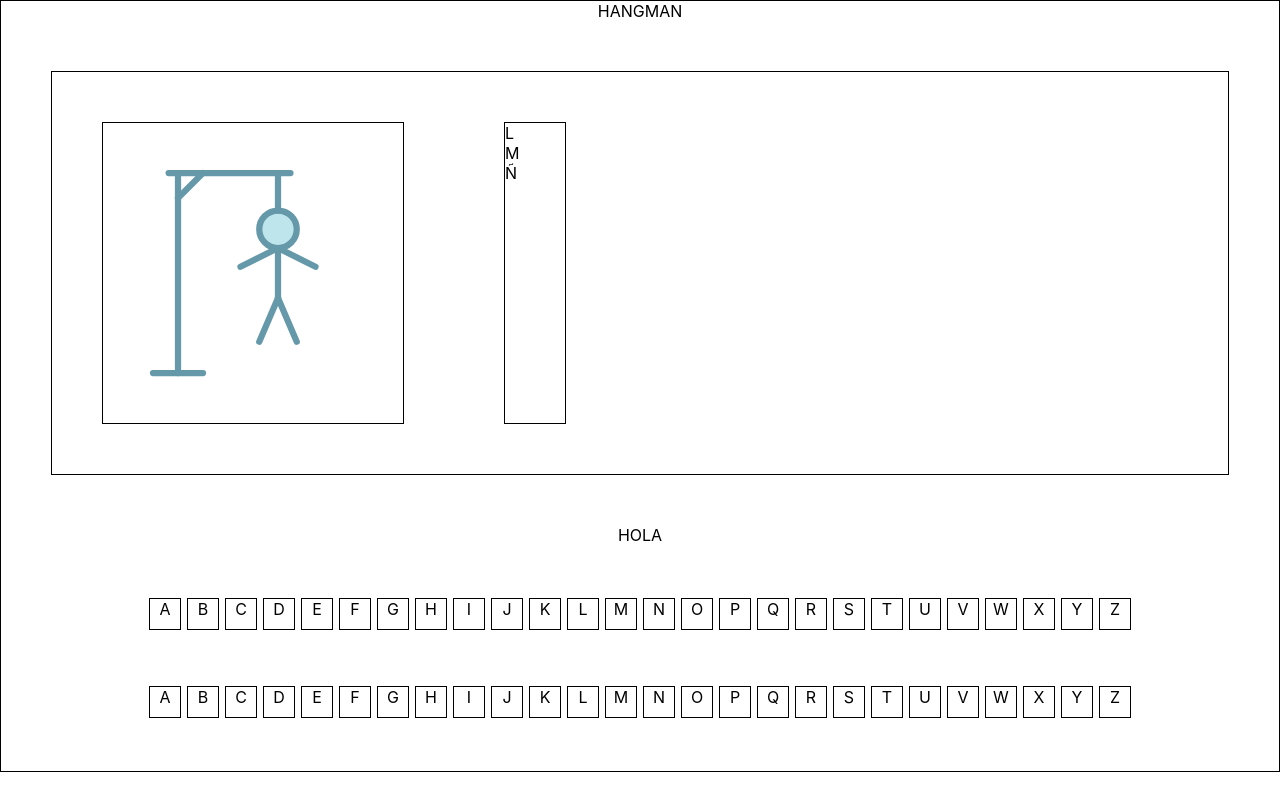
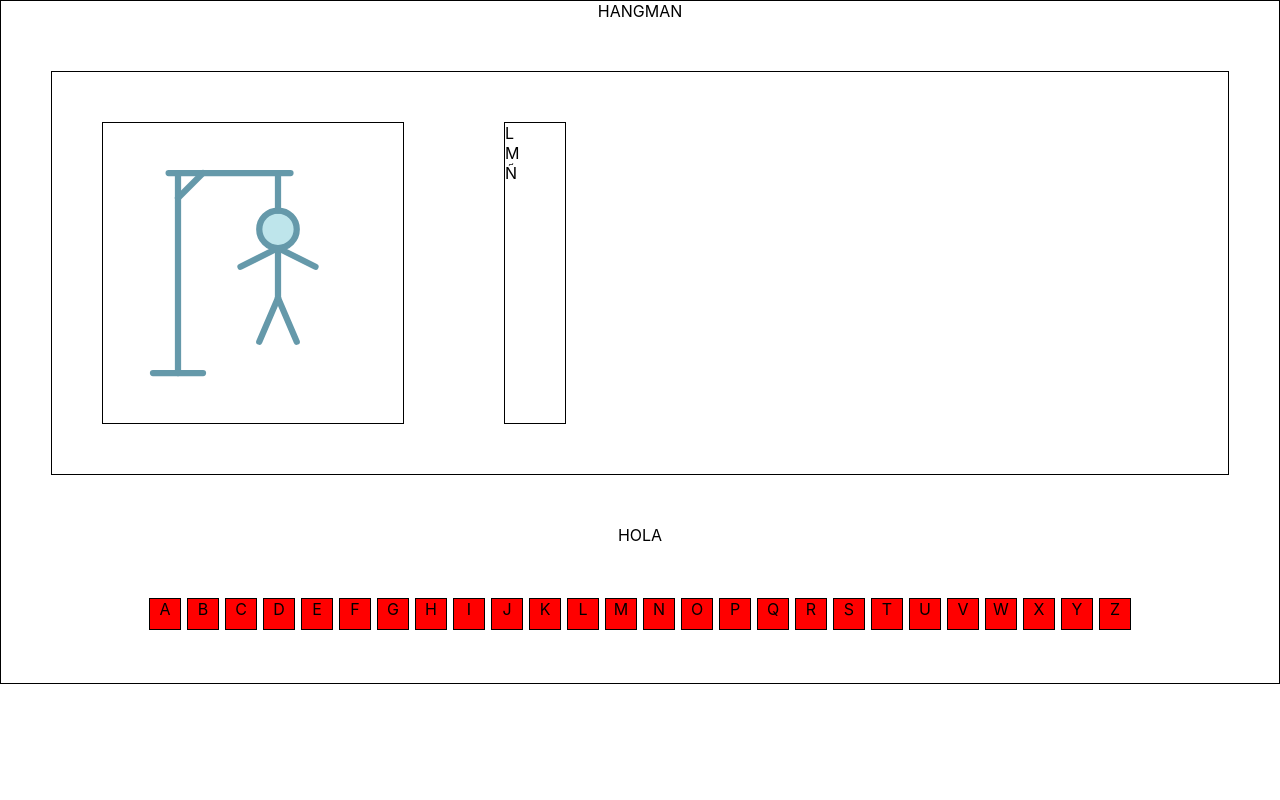
Before and after one commit to NapalfIzon/w04ch2-fazakas-izquieta-paoletti, a React (Create React App) app: page / in a window 1280 px wide. Built offline with nearby package versions, Linux system fonts and the light colour scheme.

Commit message:
Added functionality to the Letter Component

```diff
--- a/src/App.js
+++ b/src/App.js
@@ -35,7 +35,6 @@ function App() {
 
       <Letter />
 
-      <Letter />
     </>
   );
 }
--- a/src/Letter.css
+++ b/src/Letter.css
@@ -11,3 +11,11 @@
   text-align: center;
   margin: 3px;
 }
+
+.red {
+  background-color: red;
+}
+
+.green {
+  background-color: green;
+}
--- a/src/Letter.js
+++ b/src/Letter.js
@@ -1,7 +1,7 @@
 import {useState} from "react";
 import "./Letter.css";
 
-const Letter = ({playedLetter}) => {
+const Letter = ({isCorrect}) => {
     const alphabet = ["A","B","C","D","E","F","G","H","I","J","K","L",
                         "M","N","O","P","Q","R","S","T","U","V","W","X","Y","Z"];
 
@@ -10,7 +10,7 @@ const Letter = ({playedLetter}) => {
     return (
         <div className="letter-container">
         {
-            alphabet.map( letter => <div key={letter} className="letter"
+            alphabet.map( letter => <div key={letter} className={isCorrect ? "letter green" : "letter red"}
                                          onClick={ ()=> setPlayed(true)}> {letter} </div>)
         }
         </div>
```
Also changed, not shown: 1 other file (tests, documents, lock files or other folders).
